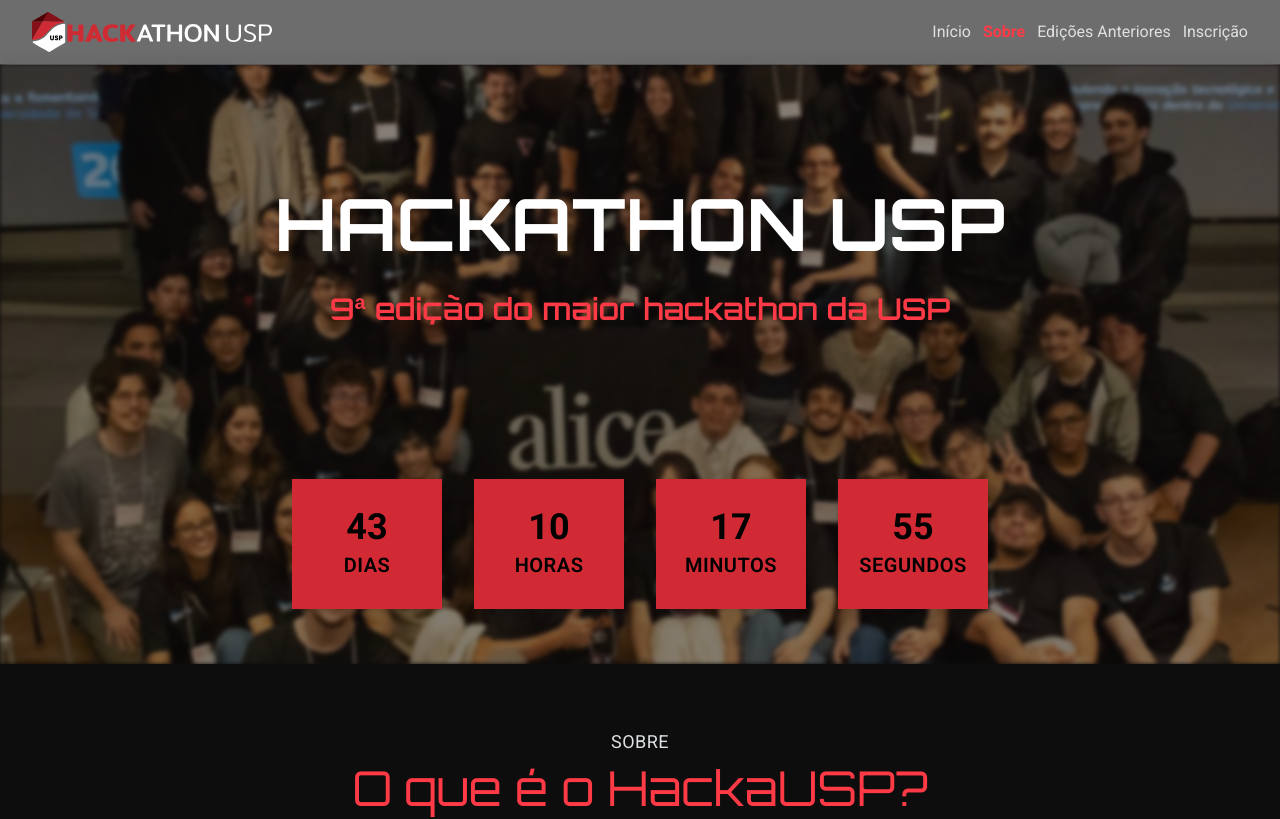
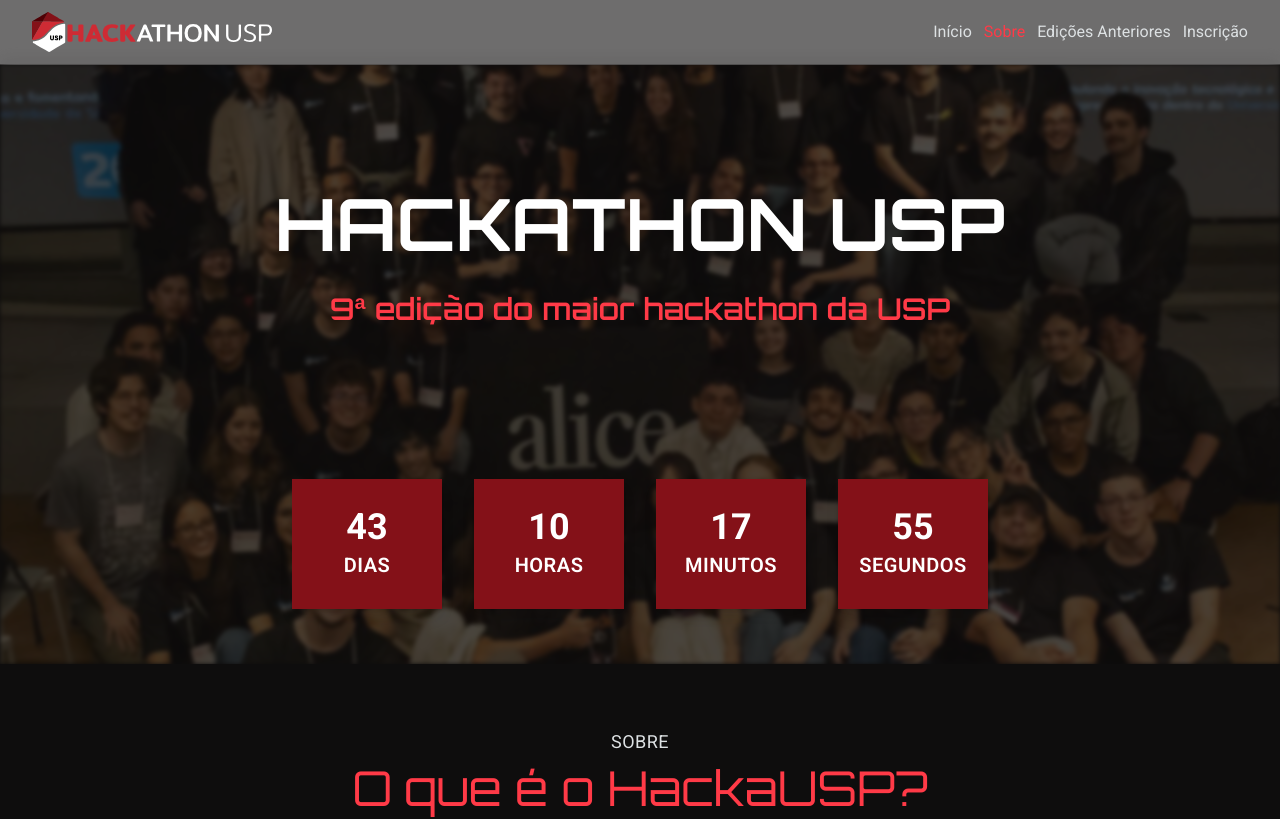
Before and after one commit to USPCodeLabSanca/Site_HackaUSP, a Next.js app in the folder frontend/: page / in a window 1280 px wide. Shown: the top 819 px of the page. Built offline with nearby package versions, Linux system fonts and the light colour scheme.

Commit message:
correções de contraste

```diff
--- a/frontend/src/app/components/Active-link.tsx
+++ b/frontend/src/app/components/Active-link.tsx
@@ -53,10 +53,10 @@
   return (
     <Link
       href={href}
-      className={`text-sm xl:text-base transition-all duration-200 hover:font-bold lg:hover:text-highlight ${
+      className={`text-sm xl:text-base transition-all duration-200 lg:hover:text-highlight ${
         isActive
-          ? 'lg:text-highlight font-semibold lg:font-bold'
-          : 'text-neutral-light font-normal'
+          ? 'lg:text-highlight'
+          : 'text-neutral-light'
       }`}
     >
       {children}
--- a/frontend/src/app/components/Countdown.tsx
+++ b/frontend/src/app/components/Countdown.tsx
@@ -57,7 +57,7 @@
   }, [calculateTimeLeft]) // reexecuta se calculateTimeLeft mudar
 
   const TimeBox = ({ value, label }: { value: number; label: string }) => (
-    <div className="bg-primary shadow-lg p-4 md:p-6 w-[68px] h-[60px] md:w-[120px] md:h-[100px] lg:w-[150px] lg:h-[130px] flex flex-col items-center justify-center shrink-0 text-black">
+    <div className="bg-primary-dark text-white shadow-lg p-4 md:p-6 w-[68px] h-[60px] md:w-[120px] md:h-[100px] lg:w-[150px] lg:h-[130px] flex flex-col items-center justify-center shrink-0">
       <span className="text-base md:text-2xl lg:text-4xl font-bold leading-none">
         {/* Formata o valor para dois dígitos */}
         {value.toString().padStart(2, '0')}
--- a/frontend/src/app/components/Header.tsx
+++ b/frontend/src/app/components/Header.tsx
@@ -12,7 +12,7 @@
         alt="background"
         fill
         priority
-        className="object-cover object-center -z- opacity-50 blur-[2px]"
+        className="object-cover object-center -z- opacity-25 blur-[2px]"
       />
 
       <div className="relative z-10 text-white mt-10 lg:mt-25">
```
